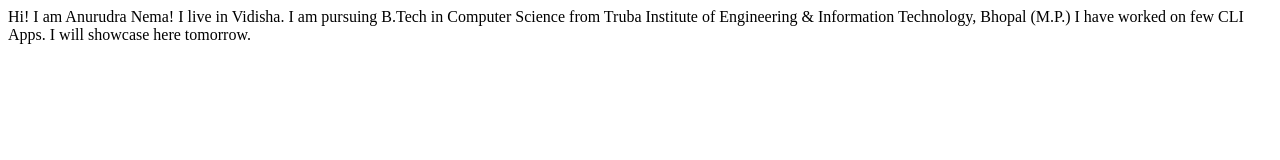
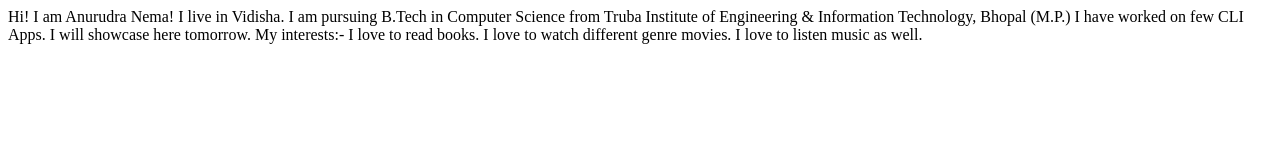
Before and after one commit to anurudra555/anurudra-site, a plain HTML site: page index.html in a window 1280 px wide. Drawn offline with Linux system fonts and the light colour scheme.

Commit message:
Update index.html

```diff
--- a/index.html
+++ b/index.html
@@ -12,5 +12,10 @@
     Truba Institute of Engineering & Information Technology, Bhopal (M.P.)
 
     I have worked on few CLI Apps. I will showcase here tomorrow.
+
+    My interests:-
+    I love to read books.
+    I love to watch different genre movies.
+    I love to listen music as well.
 </body>
 </html>
```
